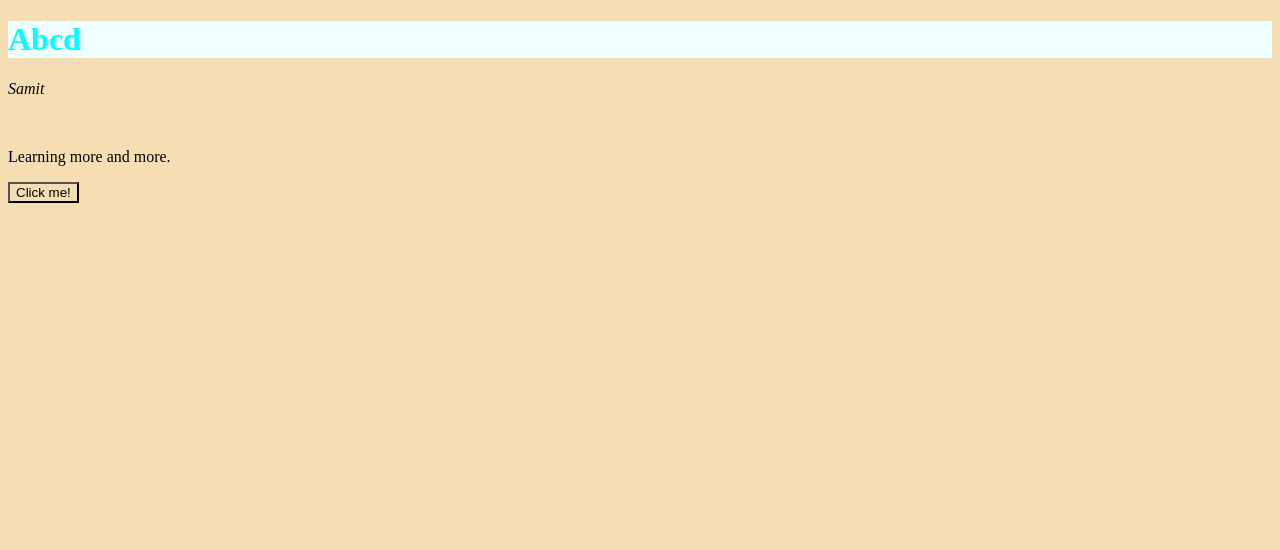
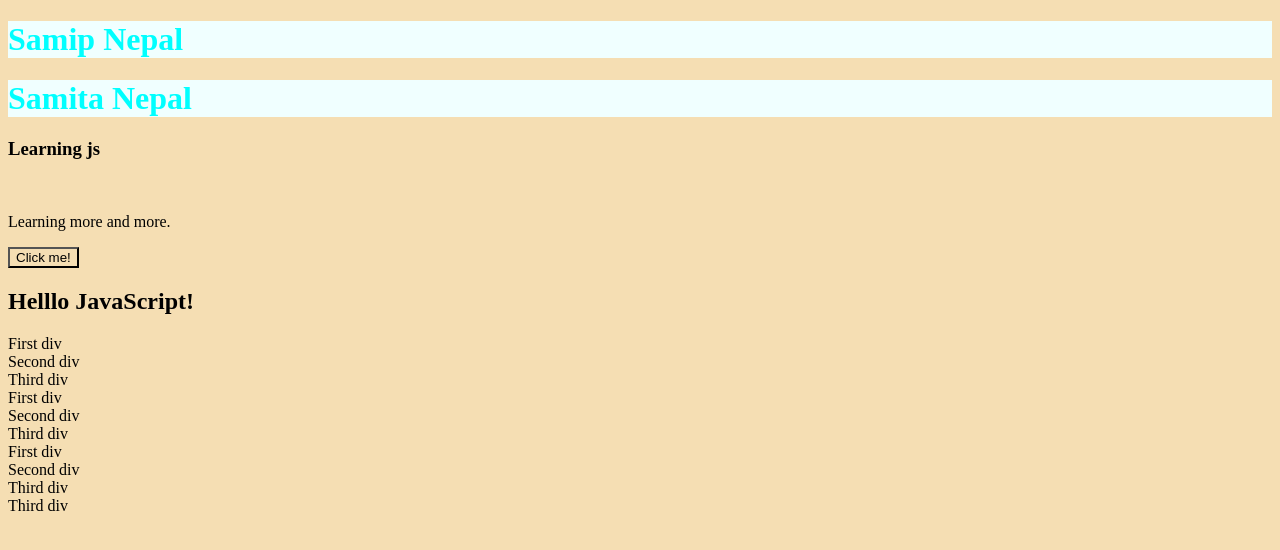
Before and after one commit to Samip-Nepal/JS-Six-chapter, a plain HTML site: page index.html in a window 1280 px wide. Drawn offline with Linux system fonts and the light colour scheme.

Commit message:
Pratice qn 1 and 2 by Samip Nepal

```diff
--- a/first.js
+++ b/first.js
@@ -1,9 +1,9 @@
-//window.console.log("I am Samip Neapl");
-//alert("I am back");
-//console.log(window);
-//console.dir(document.body);
-//console.log(document.body);
-//console.dir(document.head);
+/*window.console.log("I am Samip Neapl");
+alert("I am back");
+console.log(window);
+console.dir(document.body);
+console.log(document.body);
+console.dir(document.head);*/
 /*let heading=document.getElementById("Samip")
 console.log(heading);//for print of html
 console.dir(heading);
@@ -13,7 +13,7 @@ console.dir(headings);
 let pra=document.getElementsByTagName("p")
 console.log(pra);//for print of html
 console.dir(pra);*/
-let element=document.querySelector(".class")
+/*let element=document.querySelector(".class")
 console.dir(element);
 let elements=document.querySelectorAll("p")
 console.dir(elements);
@@ -27,4 +27,17 @@ console.log(elementss.innerHTML);
 console.log(ele.innerText="Abcd");//chaning the value of inner text.
 console.log(elementss.innerHTML="<i>Samit</i>");//Chaning the inner code.
 let id=document.querySelector("p")
-console.log(id.textContent);
+console.log(id.textContent);*/
+//Pratice Qn 1
+/*let pratice=document.querySelector("h2")
+console.log(pratice.innerText);
+pratice.innerText=pratice.innerText+"  From Madan bhandari clz";*/
+//Pratice qn 2
+let divs=document.querySelectorAll(".box")
+console.log(divs[0]);
+console.log(divs[1]);
+console.log(divs[2]);
+for(let i=0;i<10;i++)
+{
+    console.log(document.innerText=`Value of ${i}`);
+}
--- a/index.html
+++ b/index.html
@@ -15,6 +15,19 @@
     <p id="id">Learning more and more.</p>
     <p>Learning more and more.</p>
     <button class="class">Click me!</button>
-    <script src="first.js"></script>
+
+    <h2> Helllo JavaScript!</h2>
+    <div class="box">First div</div>
+    <div class="box">Second div</div>
+     <div class="box">Third div</div>
+     <div class="box">First div</div>
+    <div class="box">Second div</div>
+     <div class="box">Third div</div>
+     <div class="box">First div</div>
+    <div class="box">Second div</div>
+     <div class="box">Third div</div>
+     <div class="box">Third div</div>
+
+     <script src="first.js"></script>
 </body>
 </html>
```
Also changed, not shown: 1 other file.
